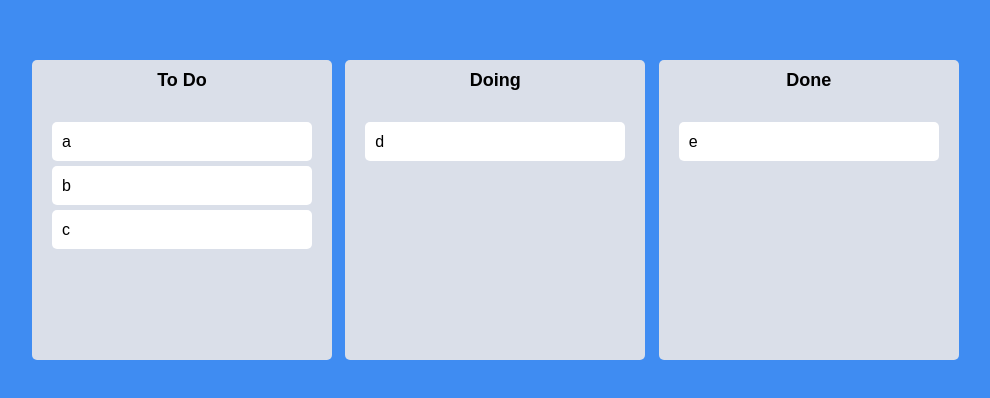
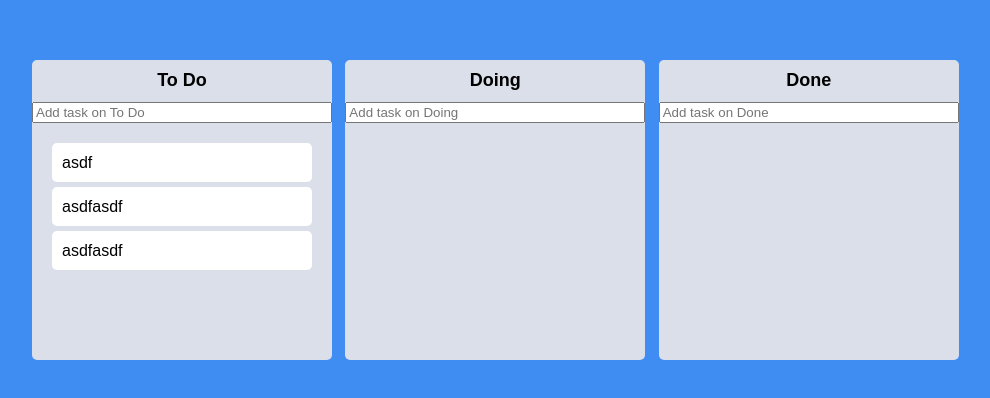
Before and after one commit to Jwlee134/trello, a React (Create React App) app: page / in a window 1280 px wide. Shown: the part 190-588 px from the top of the page, without its empty margins (143-1133 px from the left). Built offline with nearby package versions, Linux system fonts and the light colour scheme.

Commit message:
Task Objects

```diff
--- a/package.json
+++ b/package.json
@@ -13,6 +13,7 @@
     "react": "^17.0.2",
     "react-beautiful-dnd": "^13.1.0",
     "react-dom": "^17.0.2",
+    "react-hook-form": "^7.24.0",
     "react-scripts": "4.0.3",
     "recoil": "^0.5.2",
     "styled-components": "^5.3.3",
--- a/src/App.tsx
+++ b/src/App.tsx
@@ -25,34 +25,29 @@ function App() {
   const [toDos, setTodos] = useRecoilState(toDoState);
 
   const onDragEnd = ({ draggableId, destination, source }: DropResult) => {
-    console.log(draggableId, destination, source);
     if (!destination) return;
-    if (destination.droppableId === source.droppableId) {
+    if (source.droppableId === destination.droppableId) {
       setTodos((prev) => {
-        const copy = [...prev[source.droppableId]];
-        copy.splice(source.index, 1);
-        copy.splice(destination.index, 0, draggableId);
-        return { ...prev, [source.droppableId]: copy };
+        const sourceBoard = [...prev[source.droppableId]];
+        const targetObj = sourceBoard[source.index];
+        sourceBoard.splice(source.index, 1);
+        sourceBoard.splice(destination.index, 0, targetObj);
+        return { ...prev, [source.droppableId]: sourceBoard };
       });
     } else {
       setTodos((prev) => {
-        const sourceBoardCopy = [...prev[source.droppableId]];
-        const destinationBoardCopy = [...prev[destination.droppableId]];
-        sourceBoardCopy.splice(source.index, 1);
-        destinationBoardCopy.splice(destination.index, 0, draggableId);
+        const sourceBoard = [...prev[source.droppableId]];
+        const destinationBoard = [...prev[destination.droppableId]];
+        const targetObj = sourceBoard[source.index];
+        sourceBoard.splice(source.index, 1);
+        destinationBoard.splice(destination.index, 0, targetObj);
         return {
           ...prev,
-          [source.droppableId]: sourceBoardCopy,
-          [destination.droppableId]: destinationBoardCopy,
+          [source.droppableId]: sourceBoard,
+          [destination.droppableId]: destinationBoard,
         };
       });
     }
-    /* setTodos((prev) => {
-      const copy = JSON.parse(JSON.stringify(prev));
-      copy[source.droppableId].splice(source.index, 1);
-      copy[destination.droppableId].splice(destination.index, 0, draggableId);
-      return copy;
-    }); */
   };
 
   return (
--- a/src/atoms.ts
+++ b/src/atoms.ts
@@ -1,14 +1,23 @@
 import { atom } from "recoil";
 
+export interface ToDo {
+  id: number;
+  text: string;
+}
+
 interface ToDoState {
-  [key: string]: string[];
+  [key: string]: ToDo[];
 }
 
 export const toDoState = atom<ToDoState>({
   key: "toDo",
   default: {
-    "To Do": ["a", "b", "c"],
-    Doing: ["d"],
-    Done: ["e"],
+    "To Do": [
+      { id: 1, text: "asdf" },
+      { id: 2, text: "asdfasdf" },
+      { id: 3, text: "asdfasdf" },
+    ],
+    Doing: [],
+    Done: [],
   },
 });
--- a/src/components/Board.tsx
+++ b/src/components/Board.tsx
@@ -1,5 +1,7 @@
 import { Droppable } from "react-beautiful-dnd";
+import { useForm } from "react-hook-form";
 import styled from "styled-components";
+import { ToDo } from "../atoms";
 import DraggableCard from "./DraggableCard";
 
 interface AreaProps {
@@ -37,15 +39,37 @@ const Area = styled.div<AreaProps>`
   padding: 20px;
 `;
 
+const Form = styled.form`
+  width: 100%;
+  input {
+    width: 100%;
+  }
+`;
+
+interface FormProps {
+  toDo: ToDo;
+}
+
 interface Props {
-  toDos: string[];
+  toDos: ToDo[];
   boardId: string;
 }
 
 function Board({ toDos, boardId }: Props) {
+  const { register, setValue, handleSubmit } = useForm<FormProps>();
+
+  const onValid = ({ toDo }: FormProps) => {};
+
   return (
     <Wrapper>
       <Title>{boardId}</Title>
+      <Form onSubmit={handleSubmit(onValid)}>
+        <input
+          {...register("toDo", { required: true })}
+          type="text"
+          placeholder={`Add task on ${boardId}`}
+        />
+      </Form>
       <Droppable droppableId={boardId}>
         {(magic, { isDraggingOver, draggingFromThisWith }) => (
           <Area
@@ -55,7 +79,7 @@ function Board({ toDos, boardId }: Props) {
             {...magic.droppableProps}
           >
             {toDos.map((toDo, index) => (
-              <DraggableCard key={toDo} index={index} toDo={toDo} />
+              <DraggableCard key={toDo.id} index={index} toDo={toDo} />
             ))}
             {magic.placeholder}
           </Area>
--- a/src/components/DraggableCard.tsx
+++ b/src/components/DraggableCard.tsx
@@ -1,6 +1,7 @@
 import { memo } from "react";
 import { Draggable } from "react-beautiful-dnd";
 import styled from "styled-components";
+import { ToDo } from "../atoms";
 
 const Card = styled.div<{ isDragging: boolean }>`
   border-radius: 5px;
@@ -13,13 +14,13 @@ const Card = styled.div<{ isDragging: boolean }>`
 `;
 
 interface Props {
-  toDo: string;
+  toDo: ToDo;
   index: number;
 }
 
 function DraggableCard({ toDo, index }: Props) {
   return (
-    <Draggable key={toDo} draggableId={toDo} index={index}>
+    <Draggable key={toDo.id} draggableId={String(toDo.id)} index={index}>
       {(props, { isDragging }) => (
         <Card
           isDragging={isDragging}
@@ -27,7 +28,7 @@ function DraggableCard({ toDo, index }: Props) {
           {...props.dragHandleProps}
           {...props.draggableProps}
         >
-          {toDo}
+          {toDo.text}
         </Card>
       )}
     </Draggable>
```
Also changed, not shown: 1 other file (tests, documents, lock files or other folders).
